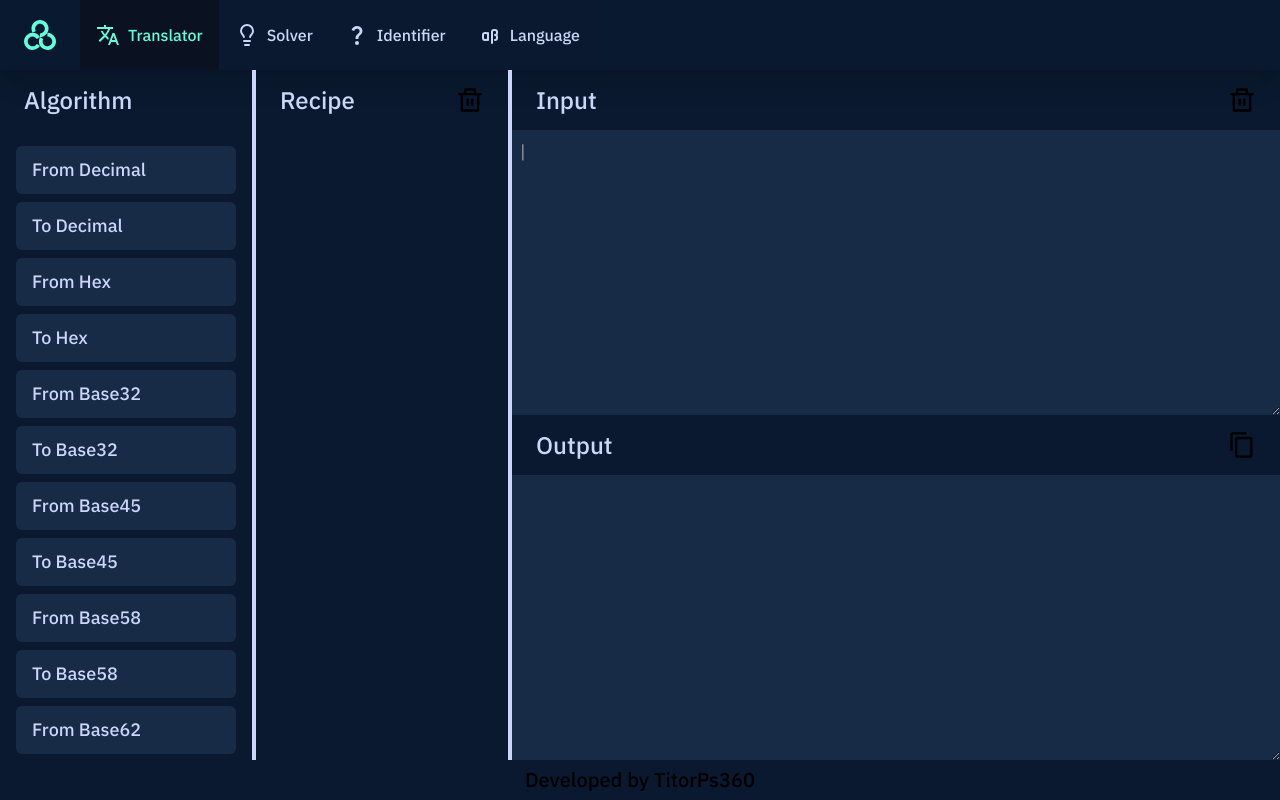
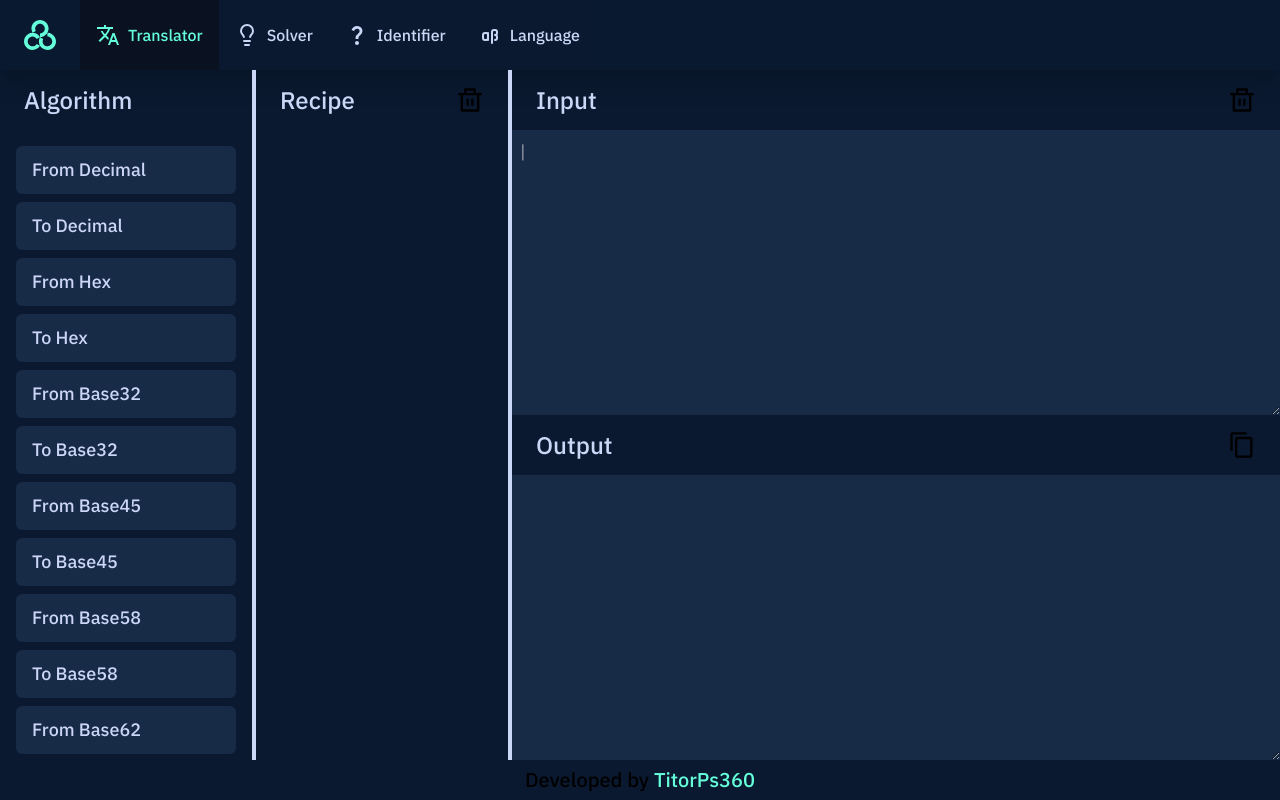
Before and after one commit to TitorPs360/ctf-crypto-cheatsheet, a Next.js app: page / in a window 1280 px wide. Built offline with nearby package versions, Linux system fonts and the light colour scheme.

Commit message:
feat: Add credit

```diff
--- a/app/components/layout/Footer.tsx
+++ b/app/components/layout/Footer.tsx
@@ -1,10 +1,23 @@
 import { FC } from 'react';
 
+import { useRouter } from 'next/navigation';
+
 const Footer: FC = () => {
+  const router = useRouter();
+
+  const redirectToGitHub = () => {
+    router.push('https://github.com/TitorPs360');
+  };
+
   return (
     <>
       <div className="h-[40px] w-full bg-cccDarkBlue shadow-xl flex justify-center items-center">
-        <span className="text-xl font-medium">Developed by TitorPs360</span>
+        <span className="text-xl font-medium">
+          Developed by{' '}
+          <span className="text-cccNeonGreen cursor-pointer" onClick={redirectToGitHub}>
+            TitorPs360
+          </span>
+        </span>
       </div>
     </>
   );
```
